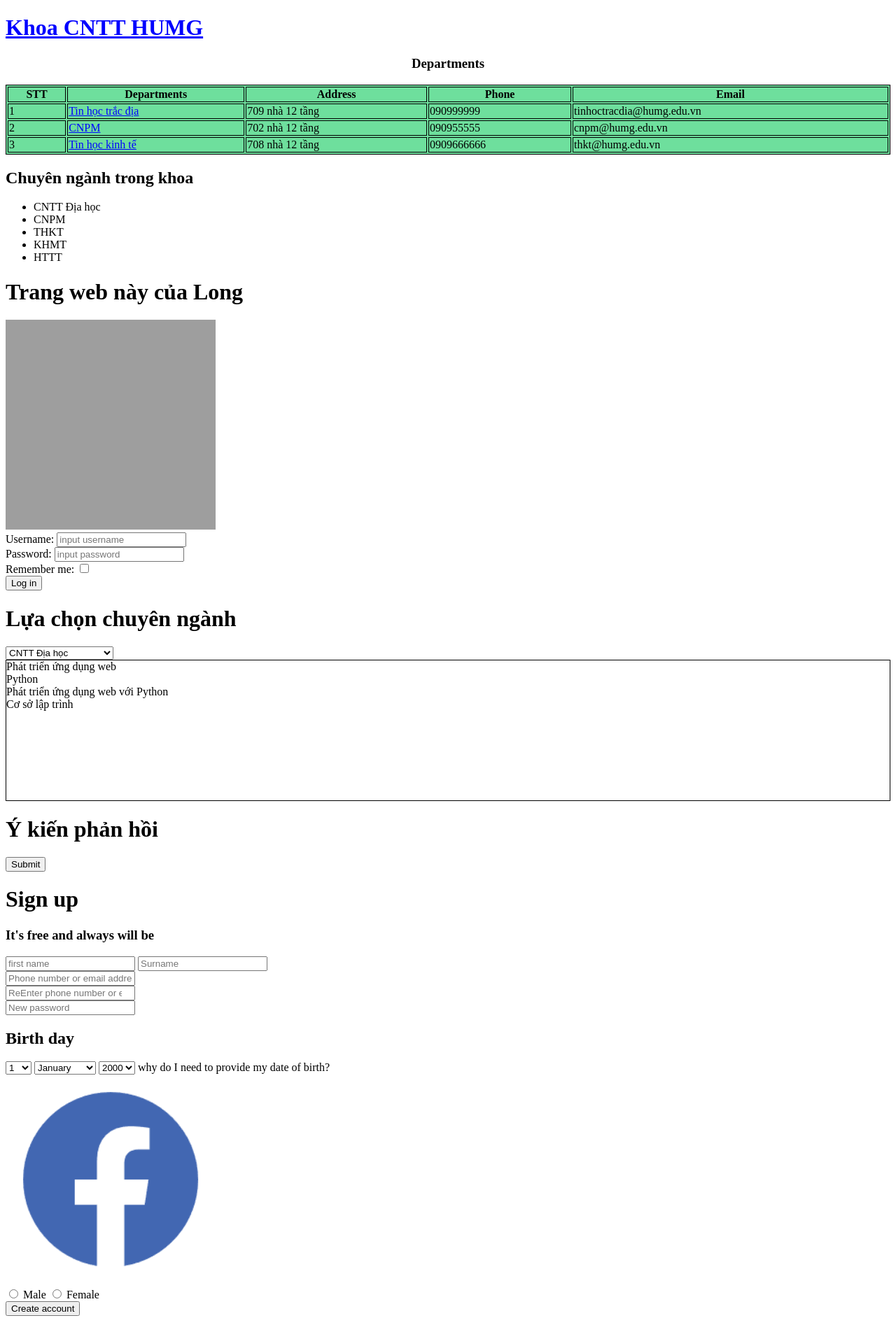
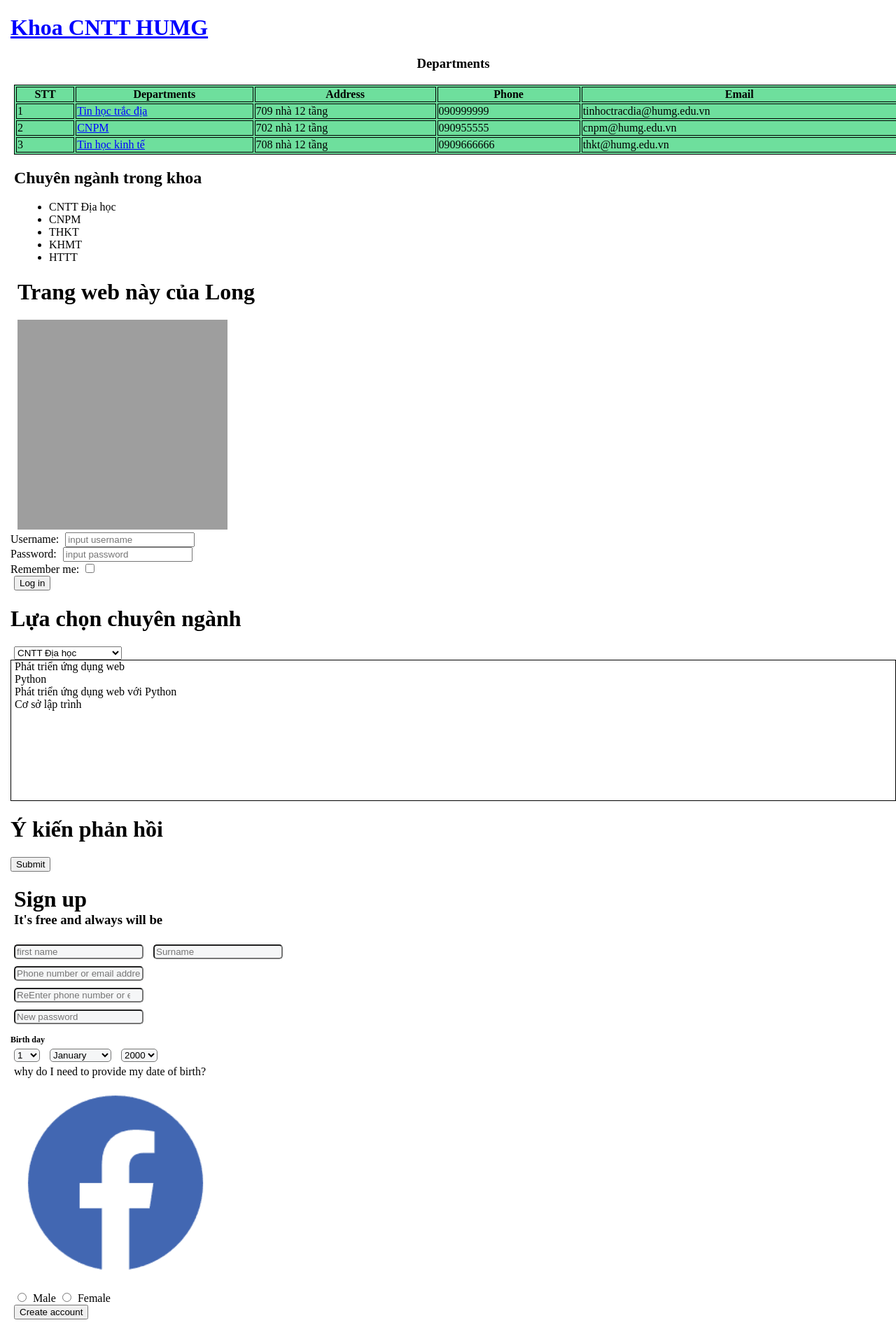
Before and after one commit to HoangLong010/phattrienungdungweb1, a PHP site: page /btap.html in a window 1280 px wide. Shown: the whole page at 70% size. Run offline with PHP 8.4, Linux system fonts and the light colour scheme; grey boxes are pictures that could not be loaded.

Commit message:
HTMl CSS

```diff
--- a/html/btap.html
+++ b/html/btap.html
@@ -105,22 +105,22 @@
 
     <!-- Bài số 3 -->
     <div>
-        <h1>Sign up</h1>
-        <h3>It's free and always will be</h3>
+        <h1 class="signup">Sign up</h1>
+        <h3 class="free">It's free and always will be</h3>
     </div>
-    <form action="">
-        <input type="text" name="" placeholder="first name">
-        <input type="text" name="" placeholder="Surname"><br>
-        <input type="text" name="" placeholder="Phone number or email address"><br>
-        <input type="number" name="" placeholder="ReEnter phone number or em"><br>
-        <input type="password" name="" placeholder="New password">
+    <form action="" >
+        <input class="fill" type="text" name="" placeholder="first name">
+        <input class="fill" type="text" name="" placeholder="Surname"><br>
+        <input class="fill" type="text" name="" placeholder="Phone number or email address"><br>
+        <input class="fill" type="number" name="" placeholder="ReEnter phone number or em"><br>
+        <input class="fill" type="password" name="" placeholder="New password">
 
     </form>
-    <h2>
+    <h2 class="title">
         Birth day
     </h2>
-    <form action="">
-        <select name="" id="">
+    <form action="" >
+        <select class="fill" id="select">
             <option value="1">1</option>
             <option value="2">2</option>
             <option value="3">3</option>
@@ -153,7 +153,7 @@
             <option value="30">30</option>
             <option value="31">31</option>
         </select>
-        <select name="" id="">
+        <select class="fill" name="" id="select">
             <option value="January">January</option>
             <option value="February">February</option>
             <option value="March">March</option>
@@ -167,7 +167,7 @@
             <option value="November">November</option>
             <option value="December">December</option>
         </select>
-        <select name="" id="">
+        <select class="fill" name="" id="select">
             <option value="2000">2000</option>
             <option value="2001">2001</option>
             <option value="2002">2002</option>
@@ -178,7 +178,7 @@
             <option value="2007">2007</option>
             <option value="2008">2008</option>
             <option value="2009">2009</option>
-        </select>
+        </select><br>
         <label for="">why do I need to provide my date of birth?</label>
     </form>
    <img src="facebook-circle-logo-240.png" alt="">
@@ -194,8 +194,9 @@
 
 
           </div>
-        <input type="submit" value="Create account">
+        <input class="submit"   type="submit" value="Create account">
     </form>
+
 
 
 
--- a/html/style.css
+++ b/html/style.css
@@ -1,5 +1,8 @@
 
-
+*{
+    margin-right: 0px;
+    margin-left: 5px;
+}
 table, th, td{
     border: 1px solid black;
 }
@@ -15,3 +18,31 @@
     width: 300px;
     height: 300px;
 }
+
+
+.signup{
+    margin-bottom: 0px;
+}
+.free{
+    margin-top: 0px;
+}
+.fill{
+    border-radius: 5px;
+    margin: 5px;
+    background-color:rgb(245,246,247);
+
+}
+.fill:hover{
+    background-color: black;
+    color: white;
+
+}
+
+.title{
+    font-size: 12px;
+    margin-bottom: 0px;
+
+}
+.submit{
+
+}
```
